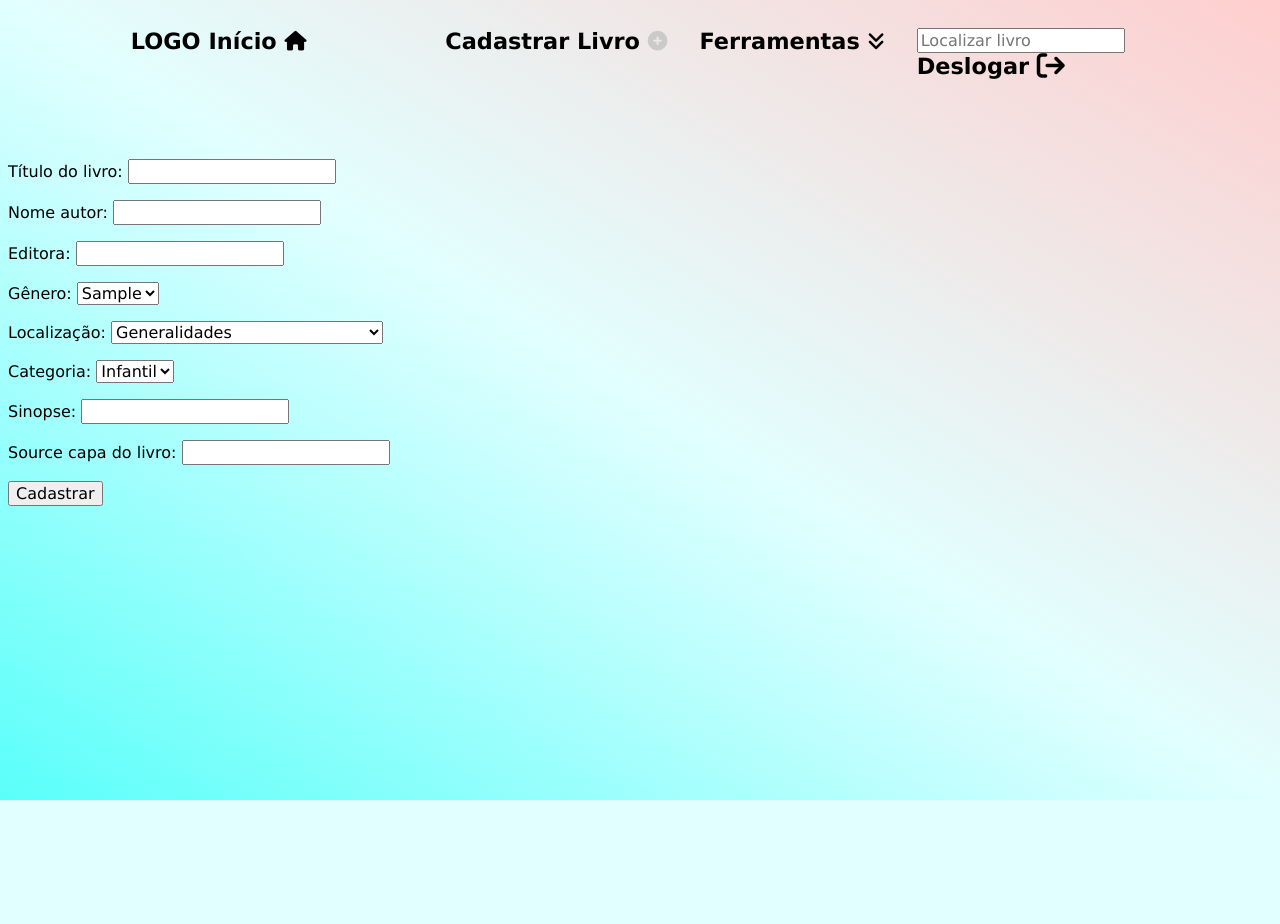
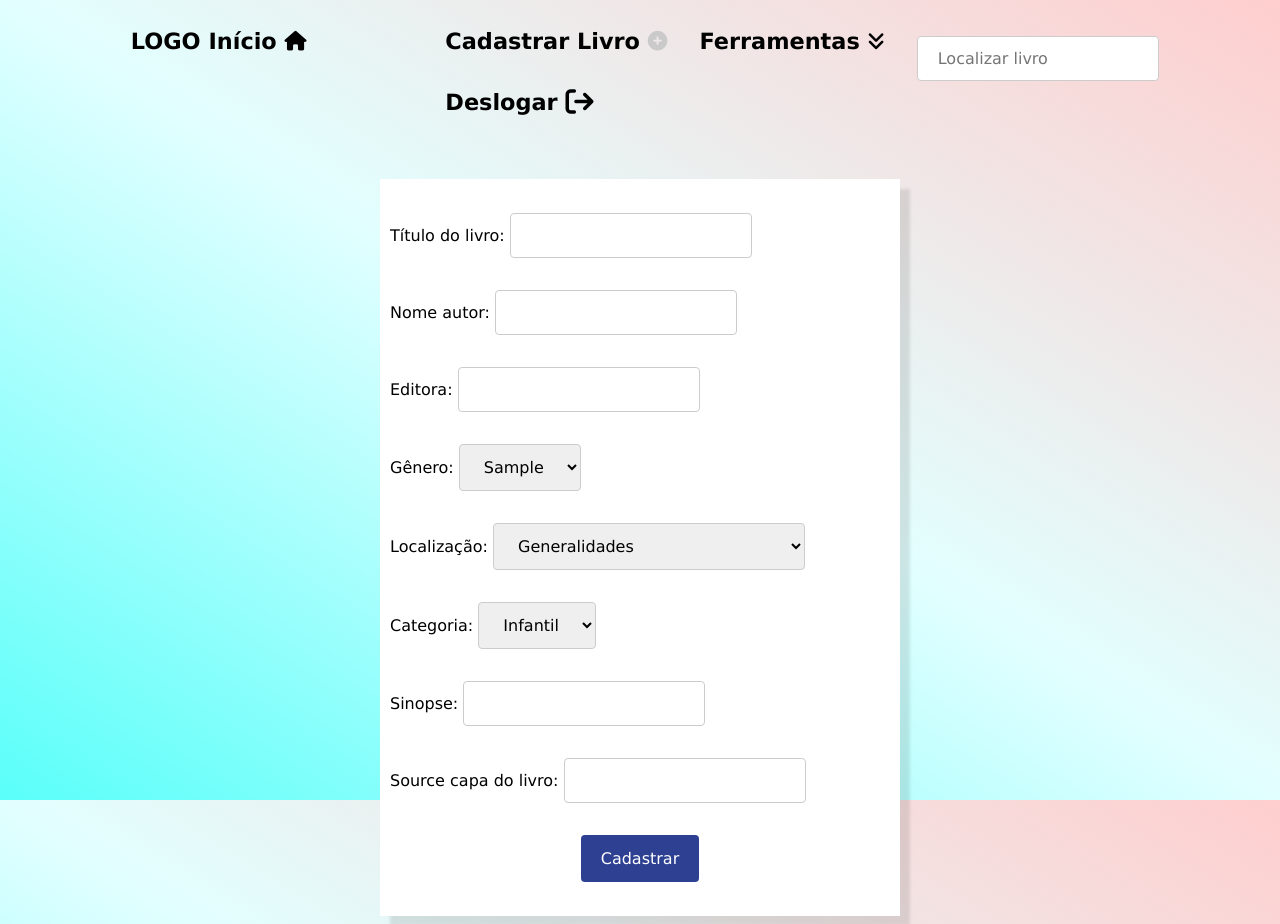
Before and after one commit to Garcia-Eric/Gerenciamento-de-Biblioteca, a Django app: page /cadastrar_livros/ in a window 1280 px wide. Before the commit the page ends 800 px from the top, so only its background shows below. Run offline with Django 4.2, Linux system fonts and the light colour scheme; tables that the repository leaves empty hold one stand-in row (values such as "Sample post"); parts of the project's set-up code (start-up, migrations or seed data) failed here and were passed over.

Commit message:
comittado ai

```diff
--- a/gerenciamento_bibliotecas/home/templates/home/livros/cadastro_livro.html
+++ b/gerenciamento_bibliotecas/home/templates/home/livros/cadastro_livro.html
@@ -1,14 +1,13 @@
 {% extends 'main.html' %}
 
 {% block content %}
+    <cadastro-livro>
         <div container>
             <form method='POST'>
                 {% csrf_token %}
                 {{form.as_p}}
-
-            <button type='submit'>Cadastrar</button>
+                <p flex="centro"><button type='submit'>Cadastrar</button></p>
             </form>
         </div>
-
-
+    </cadastro-livro>
 {% endblock %}
--- /dev/null
+++ b/gerenciamento_bibliotecas/static/styles/cadastro_livro.css
@@ -0,0 +1,8 @@
+cadastro-livro {
+    display: block;
+    background-color: white;
+    width: 500px;
+    margin: auto;
+    padding: 10px;
+    box-shadow: 10px 10px 3px 0px rgba(0,0,0,0.1);
+}
--- a/gerenciamento_bibliotecas/static/styles/main.css
+++ b/gerenciamento_bibliotecas/static/styles/main.css
@@ -111,3 +111,22 @@ livros-adicionados-recentemente > img {
 consulta-livros > div {
     width: 500px;
 }
+
+input[type=text], select {
+    padding: 12px 20px;
+    margin: 8px 0;
+    display: inline-block;
+    border: 1px solid #ccc;
+    border-radius: 4px;
+    box-sizing: border-box;
+}
+
+button[type=submit] {
+    background-color: #2d4092;
+    color: white;
+    padding: 14px 20px;
+    margin: 8px 0;
+    border: none;
+    border-radius: 4px;
+    cursor: pointer;
+}
--- a/gerenciamento_bibliotecas/templates/main.html
+++ b/gerenciamento_bibliotecas/templates/main.html
@@ -8,6 +8,7 @@
     <meta name="viewport" content="width=device-width, initial-scale=1.0">
     <link rel="stylesheet" href="{% static 'styles/main.css' %}">
     <link rel="stylesheet" href="{% static 'styles/classes.css' %}">
+    <link rel="stylesheet" href="{% static 'styles/cadastro_livro.css' %}">
     <link rel="stylesheet" href="{% static 'fontawesome-free-6.4.0-web/css/fontawesome.css' %}">
     <link rel="stylesheet" href="{% static 'fontawesome-free-6.4.0-web/css/brands.css' %}">
     <link rel="stylesheet" href="{% static 'fontawesome-free-6.4.0-web/css/solid.css' %}">
```
Lines whose indentation alone changed are shown as unchanged.
